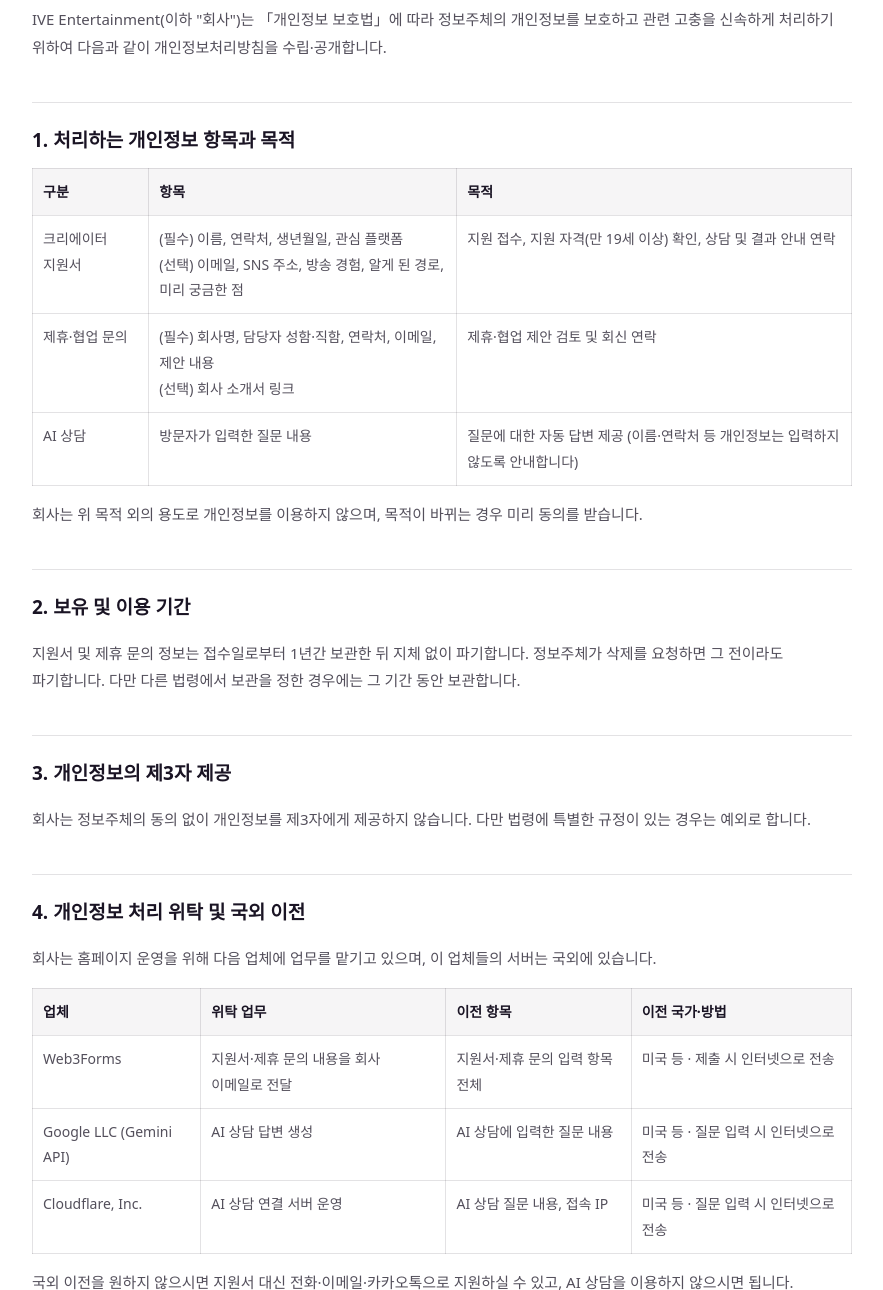
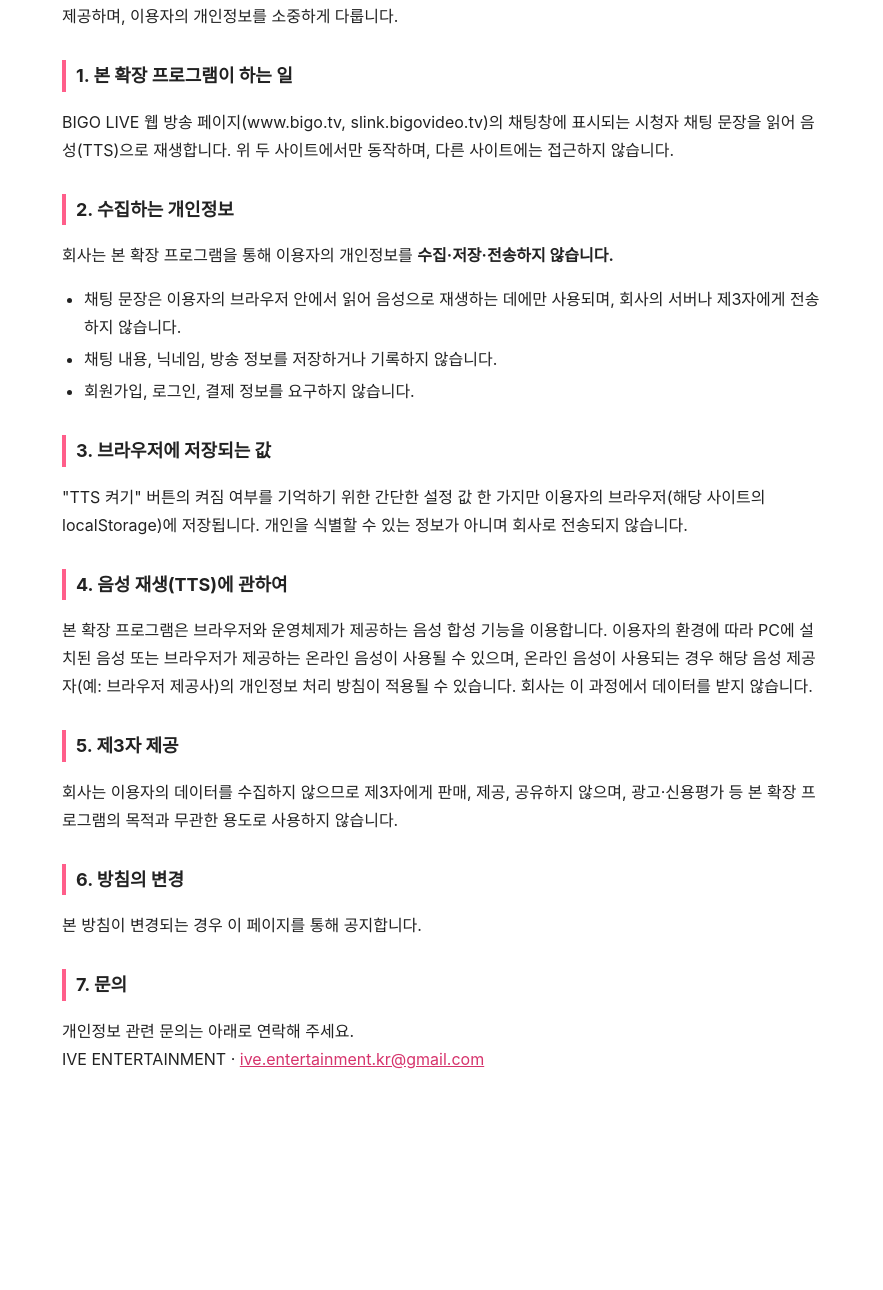
Before and after one commit to goldhoney901-ship-it/ive-entertainment, a plain HTML site: page privacy.html in a window 1280 px wide. Shown: the part 170-1460 px from the top of the page, without its empty margins (198-1081 px from the left). After the commit the page ends 1339 px from the top, so only its background shows below. Drawn offline with Linux system fonts and the light colour scheme.

Commit message:
Add files via upload

```diff
--- a/privacy.html
+++ b/privacy.html
@@ -2,69 +2,51 @@
 <html lang="ko">
 <head>
 <meta charset="utf-8">
-<meta name="viewport" content="width=device-width,initial-scale=1">
-<title>개인정보처리방침 | IVE Entertainment</title>
-<meta name="description" content="아이브 엔터테인먼트(IVE ENTERTAINMENT) 홈페이지 개인정보처리방침 — 크리에이터 지원서·제휴 문의에서 수집하는 항목, 이용 목적, 보관 기간 안내.">
-<link rel="canonical" href="https://ive-entertainment.com/privacy.html">
+<meta name="viewport" content="width=device-width, initial-scale=1">
+<title>IVE 채팅 TTS 알리미 개인정보처리방침 | IVE ENTERTAINMENT</title>
 <style>
-:root{--bg:#ffffff;--fg:#1a1424;--dim:rgba(26,20,36,.75);--pink:#e8186a;--line:rgba(26,20,36,.12)}
-body{margin:0;background:var(--bg);color:var(--fg);font-family:'Noto Sans KR',system-ui,sans-serif;line-height:1.85;word-break:keep-all}
-.w{max-width:820px;margin:0 auto;padding:48px 20px 80px}
-a{color:var(--pink)}
-h1{font-size:30px;margin:0 0 8px}h2{font-size:19px;margin:40px 0 10px;padding-top:20px;border-top:1px solid var(--line)}
-p,li{color:var(--dim);font-size:15px}
-table{width:100%;border-collapse:collapse;font-size:14px;margin:8px 0}th,td{border:1px solid var(--line);padding:10px;text-align:left;vertical-align:top;color:var(--dim)}th{color:var(--fg);background:rgba(26,20,36,.04)}
-.top{display:inline-block;margin-bottom:28px;text-decoration:none}
+  body{margin:0;background:#fff;color:#222;font-family:-apple-system,"Noto Sans KR","Malgun Gothic",sans-serif;line-height:1.75}
+  main{max-width:760px;margin:0 auto;padding:40px 20px 80px}
+  h1{font-size:26px;margin:0 0 6px;color:#d6336c}
+  .meta{color:#777;font-size:14px;margin-bottom:28px}
+  h2{font-size:18px;margin:30px 0 8px;border-left:4px solid #ff5e8a;padding-left:10px}
+  ul{padding-left:22px} li{margin:4px 0}
+  a{color:#d6336c}
 </style>
-<link rel="icon" href="/favicon.ico" sizes="any">
 </head>
-<body><div class="w">
-<a class="top" href="index.html">← IVE Entertainment 홈으로</a>
-<h1>개인정보처리방침</h1>
-<p>IVE Entertainment(이하 "회사")는 「개인정보 보호법」에 따라 정보주체의 개인정보를 보호하고 관련 고충을 신속하게 처리하기 위하여 다음과 같이 개인정보처리방침을 수립·공개합니다.</p>
+<body>
+<main>
+  <h1>IVE 채팅 TTS 알리미 개인정보처리방침</h1>
+  <div class="meta">운영: IVE ENTERTAINMENT · 시행일: 2026년 11월 19일</div>
 
-<h2>1. 처리하는 개인정보 항목과 목적</h2>
-<table>
-<tr><th>구분</th><th>항목</th><th>목적</th></tr>
-<tr><td>크리에이터 지원서</td><td>(필수) 이름, 연락처, 생년월일, 관심 플랫폼<br>(선택) 이메일, SNS 주소, 방송 경험, 알게 된 경로, 미리 궁금한 점</td><td>지원 접수, 지원 자격(만 19세 이상) 확인, 상담 및 결과 안내 연락</td></tr>
-<tr><td>제휴·협업 문의</td><td>(필수) 회사명, 담당자 성함·직함, 연락처, 이메일, 제안 내용<br>(선택) 회사 소개서 링크</td><td>제휴·협업 제안 검토 및 회신 연락</td></tr>
-<tr><td>AI 상담</td><td>방문자가 입력한 질문 내용</td><td>질문에 대한 자동 답변 제공 (이름·연락처 등 개인정보는 입력하지 않도록 안내합니다)</td></tr>
-</table>
-<p>회사는 위 목적 외의 용도로 개인정보를 이용하지 않으며, 목적이 바뀌는 경우 미리 동의를 받습니다.</p>
+  <p>IVE ENTERTAINMENT(이하 "회사")는 크롬 확장 프로그램 "IVE 채팅 TTS 알리미"(이하 "본 확장 프로그램")를 제공하며, 이용자의 개인정보를 소중하게 다룹니다.</p>
 
-<h2>2. 보유 및 이용 기간</h2>
-<p>지원서 및 제휴 문의 정보는 접수일로부터 1년간 보관한 뒤 지체 없이 파기합니다. 정보주체가 삭제를 요청하면 그 전이라도 파기합니다. 다만 다른 법령에서 보관을 정한 경우에는 그 기간 동안 보관합니다.</p>
+  <h2>1. 본 확장 프로그램이 하는 일</h2>
+  <p>BIGO LIVE 웹 방송 페이지(www.bigo.tv, slink.bigovideo.tv)의 채팅창에 표시되는 시청자 채팅 문장을 읽어 음성(TTS)으로 재생합니다. 위 두 사이트에서만 동작하며, 다른 사이트에는 접근하지 않습니다.</p>
 
-<h2>3. 개인정보의 제3자 제공</h2>
-<p>회사는 정보주체의 동의 없이 개인정보를 제3자에게 제공하지 않습니다. 다만 법령에 특별한 규정이 있는 경우는 예외로 합니다.</p>
+  <h2>2. 수집하는 개인정보</h2>
+  <p>회사는 본 확장 프로그램을 통해 이용자의 개인정보를 <b>수집·저장·전송하지 않습니다.</b></p>
+  <ul>
+    <li>채팅 문장은 이용자의 브라우저 안에서 읽어 음성으로 재생하는 데에만 사용되며, 회사의 서버나 제3자에게 전송하지 않습니다.</li>
+    <li>채팅 내용, 닉네임, 방송 정보를 저장하거나 기록하지 않습니다.</li>
+    <li>회원가입, 로그인, 결제 정보를 요구하지 않습니다.</li>
+  </ul>
 
-<h2>4. 개인정보 처리 위탁 및 국외 이전</h2>
-<p>회사는 홈페이지 운영을 위해 다음 업체에 업무를 맡기고 있으며, 이 업체들의 서버는 국외에 있습니다.</p>
-<table>
-<tr><th>업체</th><th>위탁 업무</th><th>이전 항목</th><th>이전 국가·방법</th></tr>
-<tr><td>Web3Forms</td><td>지원서·제휴 문의 내용을 회사 이메일로 전달</td><td>지원서·제휴 문의 입력 항목 전체</td><td>미국 등 · 제출 시 인터넷으로 전송</td></tr>
-<tr><td>Google LLC (Gemini API)</td><td>AI 상담 답변 생성</td><td>AI 상담에 입력한 질문 내용</td><td>미국 등 · 질문 입력 시 인터넷으로 전송</td></tr>
-<tr><td>Cloudflare, Inc.</td><td>AI 상담 연결 서버 운영</td><td>AI 상담 질문 내용, 접속 IP</td><td>미국 등 · 질문 입력 시 인터넷으로 전송</td></tr>
-</table>
-<p>국외 이전을 원하지 않으시면 지원서 대신 전화·이메일·카카오톡으로 지원하실 수 있고, AI 상담을 이용하지 않으시면 됩니다.</p>
+  <h2>3. 브라우저에 저장되는 값</h2>
+  <p>"TTS 켜기" 버튼의 켜짐 여부를 기억하기 위한 간단한 설정 값 한 가지만 이용자의 브라우저(해당 사이트의 localStorage)에 저장됩니다. 개인을 식별할 수 있는 정보가 아니며 회사로 전송되지 않습니다.</p>
 
-<h2>5. 개인정보의 파기 절차 및 방법</h2>
-<p>보유 기간이 끝나거나 목적을 달성한 개인정보는 지체 없이 파기합니다. 전자 파일은 복구할 수 없는 방법으로 삭제하고, 종이 문서는 분쇄하거나 소각합니다.</p>
+  <h2>4. 음성 재생(TTS)에 관하여</h2>
+  <p>본 확장 프로그램은 브라우저와 운영체제가 제공하는 음성 합성 기능을 이용합니다. 이용자의 환경에 따라 PC에 설치된 음성 또는 브라우저가 제공하는 온라인 음성이 사용될 수 있으며, 온라인 음성이 사용되는 경우 해당 음성 제공자(예: 브라우저 제공사)의 개인정보 처리 방침이 적용될 수 있습니다. 회사는 이 과정에서 데이터를 받지 않습니다.</p>
 
-<h2>6. 정보주체의 권리와 행사 방법</h2>
-<p>정보주체는 언제든지 자신의 개인정보 열람, 정정, 삭제, 처리정지를 요청할 수 있습니다. 아래 연락처로 요청하시면 지체 없이 조치하겠습니다.</p>
+  <h2>5. 제3자 제공</h2>
+  <p>회사는 이용자의 데이터를 수집하지 않으므로 제3자에게 판매, 제공, 공유하지 않으며, 광고·신용평가 등 본 확장 프로그램의 목적과 무관한 용도로 사용하지 않습니다.</p>
 
-<h2>7. 개인정보의 안전성 확보 조치</h2>
-<p>회사는 개인정보에 접근할 수 있는 사람을 최소한으로 제한하고, 지원서 메일함 등 개인정보가 저장되는 계정을 비밀번호로 보호합니다.</p>
+  <h2>6. 방침의 변경</h2>
+  <p>본 방침이 변경되는 경우 이 페이지를 통해 공지합니다.</p>
 
-<h2>8. 개인정보 보호책임자 및 문의처</h2>
-<table>
-<tr><th>개인정보 보호책임자</th><td>IVE Entertainment 대표</td></tr>
-<tr><th>이메일</th><td><a href="mailto:ive-ent@naver.com">ive-ent@naver.com</a></td></tr>
-<tr><th>전화</th><td>050-6661-0164</td></tr>
-</table>
-<p>개인정보 침해에 대한 신고나 상담이 필요하시면 개인정보침해신고센터(국번 없이 118, privacy.kisa.or.kr), 개인정보분쟁조정위원회(1833-6972, www.kopico.go.kr)에 문의하실 수 있습니다.</p>
-
-<h2>9. 시행일</h2>
-<p>이 개인정보처리방침은 2026년 10월 16일부터 적용됩니다.</p>
-</div></body></html>
+  <h2>7. 문의</h2>
+  <p>개인정보 관련 문의는 아래로 연락해 주세요.<br>
+  IVE ENTERTAINMENT · <a href="mailto:ive.entertainment.kr@gmail.com">ive.entertainment.kr@gmail.com</a></p>
+</main>
+</body>
+</html>
```
